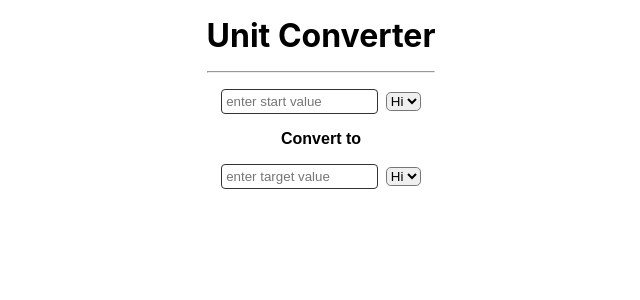
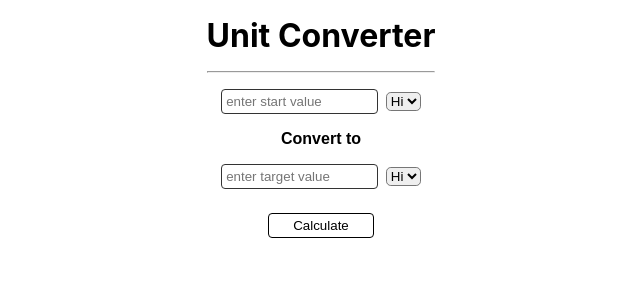
Before and after one commit to kylewgunter/FlexionCodeReview, a React (Create React App) app in the folder conversion_app/: page / in a window 1280 px wide. Shown: the top 300 px of the page, without its empty margins (319-959 px from the left). Built offline with nearby package versions, Linux system fonts and the light colour scheme; what convert-units would draw is missing.

Commit message:
kyle wip 3

```diff
--- a/conversion_app/src/App.css
+++ b/conversion_app/src/App.css
@@ -43,3 +43,14 @@ select{
   font-family: Arial, Helvetica, sans-serif;
   font-weight: 600;
 }
+
+/* button */
+button {
+  background-color: white;
+  text-decoration-color:;
+  margin-top: 1.5rem;
+  border: 1px solid black;
+  border-radius: .3em;
+  padding: .25rem;
+  width: 8em;
+}
--- a/conversion_app/src/App.js
+++ b/conversion_app/src/App.js
@@ -2,22 +2,25 @@ import React, { useState, useEffect }from 'react'
 import './App.css';
 import InputRow from './components/InputRow';
 import TargetRow from './components/TargetRow';
-import convert from 'convert-units'
-import { volume, temperature } from 'units-converter';
+import Calculator from './components/Calculator';
+// import convert from 'convert-units'
+import configureMeasurements, { volume, temperature } from 'convert-units';
 
 
-const temperatures = convert().possibilities('temperature')
-const volumes = convert().possibilities('volume')
+const convert = configureMeasurements({
+  volume,
+  temperature
+});
 
 function App() {
 
-  const [tempOptions, setTempOptions] = useState([]);
-  const [volumeOptions, setVolumeOptions] = useState([]);
+  const unitOptions = useState
+  // const [tempOptions, setTempOptions] = useState([]);
+  // console.log(tempOptions)
 
-  useEffect (() => {
-    setTempOptions([console.log(Object.keys(temperatures)), console.log(...Object.values(temperatures))]);
-    setVolumeOptions([console.log(Object.keys(volumes)), console.log(...Object.values(volumes))]);
-  }, [])
+  // useEffect (() => {
+  //   setTempOptions([...Object.values(temperatures)])
+  // }, [])
 
   return (
     <>
@@ -29,7 +32,7 @@ function App() {
         {/* <p> {console.log(temperatures)} </p> */}
       </div>
       <TargetRow />
-      {/* <Calculator /> */}
+      <Calculator />
     </>
   );
 }
--- a/conversion_app/src/components/Calculator.js
+++ b/conversion_app/src/components/Calculator.js
@@ -0,0 +1,9 @@
+import React from 'react'
+
+export default function Calculator() {
+  return (
+    <div>
+      <button className='button' >Calculate</button>
+    </div>
+  )
+}
```
